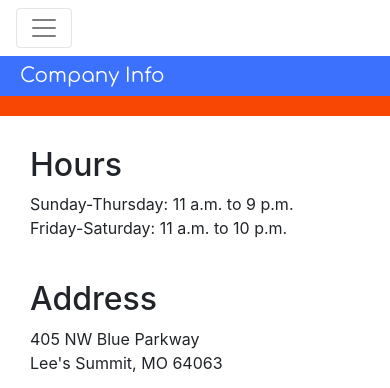
After one commit to brandonrasmussen/capstone-project, a Flask app: page /companyinfo in a window 390 px wide; the page is wider, and only the part inside the window is pictured. The commit adds this page. Shown: the top 388 px of that part. Run offline with Flask 2, Linux system fonts and the light colour scheme; some libraries are stand-ins or nearby versions; some web fonts are replaced.

Commit message:
Completed Company Info Page

```diff
--- a/main.py
+++ b/main.py
@@ -146,6 +146,10 @@ def homepage():
 def menu():
     return render_template('menu.html')
 
+@app.route('/companyinfo')
+def info():
+    return render_template('companyinfo.html', title='Company Information')
+
 @app.route('/signup', methods=['GET', 'POST'])
 def signup():
     if request.method =='POST':
--- a/templates/base.html
+++ b/templates/base.html
@@ -71,7 +71,7 @@
         }
 
 
-        /* Classes */
+        /* Classes and IDs */
         .logo {
             float: right;
             width: 35%;
--- /dev/null
+++ b/templates/companyinfo.html
@@ -0,0 +1,29 @@
+{% extends "base.html" %}
+
+{% block change_banner %}
+    <div class="banner">
+        <p class="left">Company Info</p>
+    </div>
+{% endblock %}
+
+{% block content %}
+    <div class="container">
+        <h2>Hours</h2>
+        <p>Sunday-Thursday: 11 a.m. to 9 p.m.<br>
+           Friday-Saturday: 11 a.m. to 10 p.m.</p>
+        <br>
+        <div class="row">
+            <div class="col-md-6">
+                <h2>Address</h2>
+                <p>405 NW Blue Parkway<br>
+                    Lee's Summit, MO 64063
+                </p>
+            </div>
+            <div class="col-md-6">
+                <iframe src="https://www.google.com/maps/embed?pb=!1m18!1m12!1m3!1d3104.212118438209!2d-94.40043765042839!3d38.91912894772691!2m3!1f0!2f0!3f0!3m2!1i1024!2i768!4f13.1!3m3!1m2!1s0x0%3A0xd1cc01a8b97373f1!2sFun+House+Pizza+Dine+in!5e0!3m2!1sen!2sus!4v1524928759943"
+                width="500" height="450" frameborder="0" style="border:0" allowfullscreen></iframe>
+            </div>
+        </div>
+    </div>
+
+{% endblock %}
```
